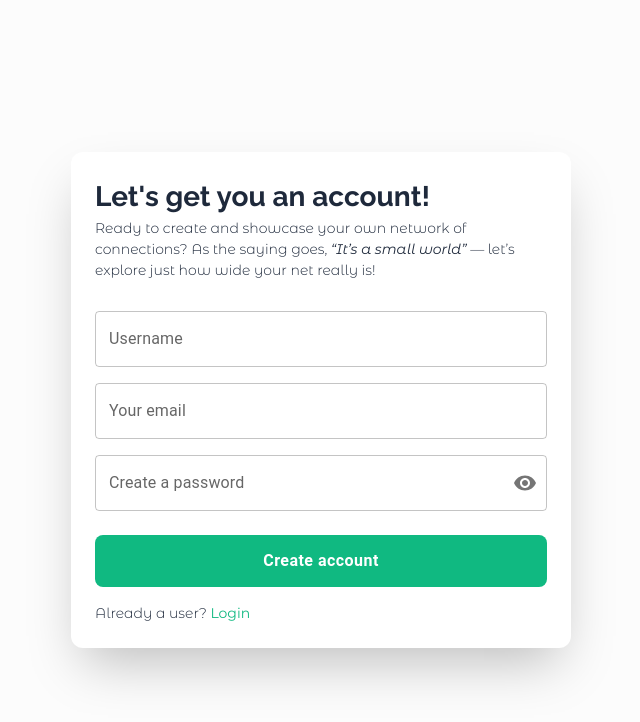
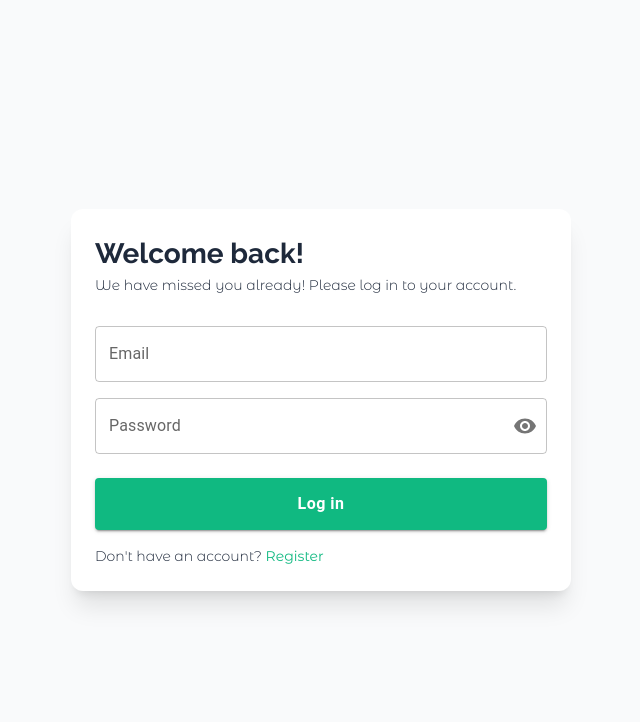
Before and after one commit to ZubalYana/People-Atlas, a React (Vite) app: page /auth in a window 1280 px wide. Both pictures are taken after a click on the element "Login". Shown: the top 722 px of the page, without its empty margins (319-959 px from the left). Built offline with nearby package versions, Linux system fonts and the light colour scheme.

Commit message:
create registration and login forms, insure proper switching between them

```diff
--- a/src/components/AuthComponents/Auth.tsx
+++ b/src/components/AuthComponents/Auth.tsx
@@ -1,8 +1,20 @@
-import Registration from './Registration'
+import { useState } from 'react';
+import Registration from './Registration';
+import Login from './Login';
+
 export default function Auth() {
+    const [isLogin, setIsLogin] = useState(false);
+
+    const switchToLogin = () => setIsLogin(true);
+    const switchToRegister = () => setIsLogin(false);
+
     return (
-        <div className='w-full h-screen flex justify-center items-center p-4'>
-            <Registration />
+        <div className="w-full h-screen flex justify-center items-center p-4 bg-gray-50">
+            {isLogin ? (
+                <Login switchToRegister={switchToRegister} />
+            ) : (
+                <Registration switchToLogin={switchToLogin} />
+            )}
         </div>
-    )
+    );
 }
--- a/src/components/AuthComponents/Login.tsx
+++ b/src/components/AuthComponents/Login.tsx
@@ -0,0 +1,71 @@
+import { Button, TextField, IconButton, InputAdornment } from '@mui/material';
+import { Visibility, VisibilityOff } from '@mui/icons-material';
+import { useState } from 'react';
+
+type LoginProps = {
+    switchToRegister: () => void;
+};
+export default function Login({ switchToRegister }: LoginProps) {
+    const [showPassword, setShowPassword] = useState(false);
+
+    const togglePasswordVisibility = () => {
+        setShowPassword(prev => !prev);
+    };
+
+    return (
+        <div className="w-full h-auto bg-white shadow-xl flex flex-col rounded-xl p-4 text-[#1E293B] lg:w-[500px] lg:p-6">
+            <h2 className="text-[24px] lg:text-[28px] font-bold">Welcome back!</h2>
+            <p className="text-[14px] lg:text-[14px] font-light mb-[30px]">
+                We have missed you already! Please log in to your account.
+            </p>
+            <div className="flex flex-col gap-4">
+                <TextField
+                    label="Email"
+                    variant="outlined"
+                    type="email"
+                />
+                <TextField
+                    label="Password"
+                    variant="outlined"
+                    type={showPassword ? 'text' : 'password'}
+                    InputProps={{
+                        endAdornment: (
+                            <InputAdornment position="end">
+                                <IconButton
+                                    onClick={togglePasswordVisibility}
+                                    edge="end"
+                                    aria-label="toggle password visibility"
+                                >
+                                    {showPassword ? <VisibilityOff /> : <Visibility />}
+                                </IconButton>
+                            </InputAdornment>
+                        ),
+                    }}
+                />
+            </div>
+            <Button
+                variant="contained"
+                sx={{
+                    mt: 3,
+                    backgroundColor: '#10B981',
+                    '&:hover': { backgroundColor: '#0f9f75' },
+                    textTransform: 'none',
+                    fontWeight: 'bold',
+                    paddingY: 1.5,
+                    fontSize: '16px'
+                }}
+            >
+                Log in
+            </Button>
+            <p className="text-[14px] font-light mt-4">
+                Don't have an account?{' '}
+                <span
+                    onClick={switchToRegister}
+                    className="font-normal cursor-pointer text-[#10B981] hover:underline"
+                >
+                    Register
+                </span>
+            </p>
+        </div >
+    );
+}
--- a/src/components/AuthComponents/Registration.tsx
+++ b/src/components/AuthComponents/Registration.tsx
@@ -1,8 +1,10 @@
 import { useState } from 'react';
 import { Button, TextField, InputAdornment, IconButton } from '@mui/material';
 import { Visibility, VisibilityOff } from '@mui/icons-material';
-
-export default function Registration() {
+type RegistrationProps = {
+    switchToLogin: () => void;
+};
+export default function Registration({ switchToLogin }: RegistrationProps) {
     const [showPassword, setShowPassword] = useState(false);
 
     const togglePasswordVisibility = () => setShowPassword(prev => !prev);
@@ -67,8 +69,14 @@ export default function Registration() {
             >
                 Create account
             </Button>
-            <p className='text-[14px] font-light mt-4'>
-                Already a user? <span className='font-normal cursor-pointer text-[#10B981]'>Login</span>
+            <p className="text-[14px] font-light mt-4">
+                Already a user?{' '}
+                <span
+                    onClick={switchToLogin}
+                    className="font-normal cursor-pointer text-[#10B981] hover:underline"
+                >
+                    Login
+                </span>
             </p>
         </div>
     );
```
